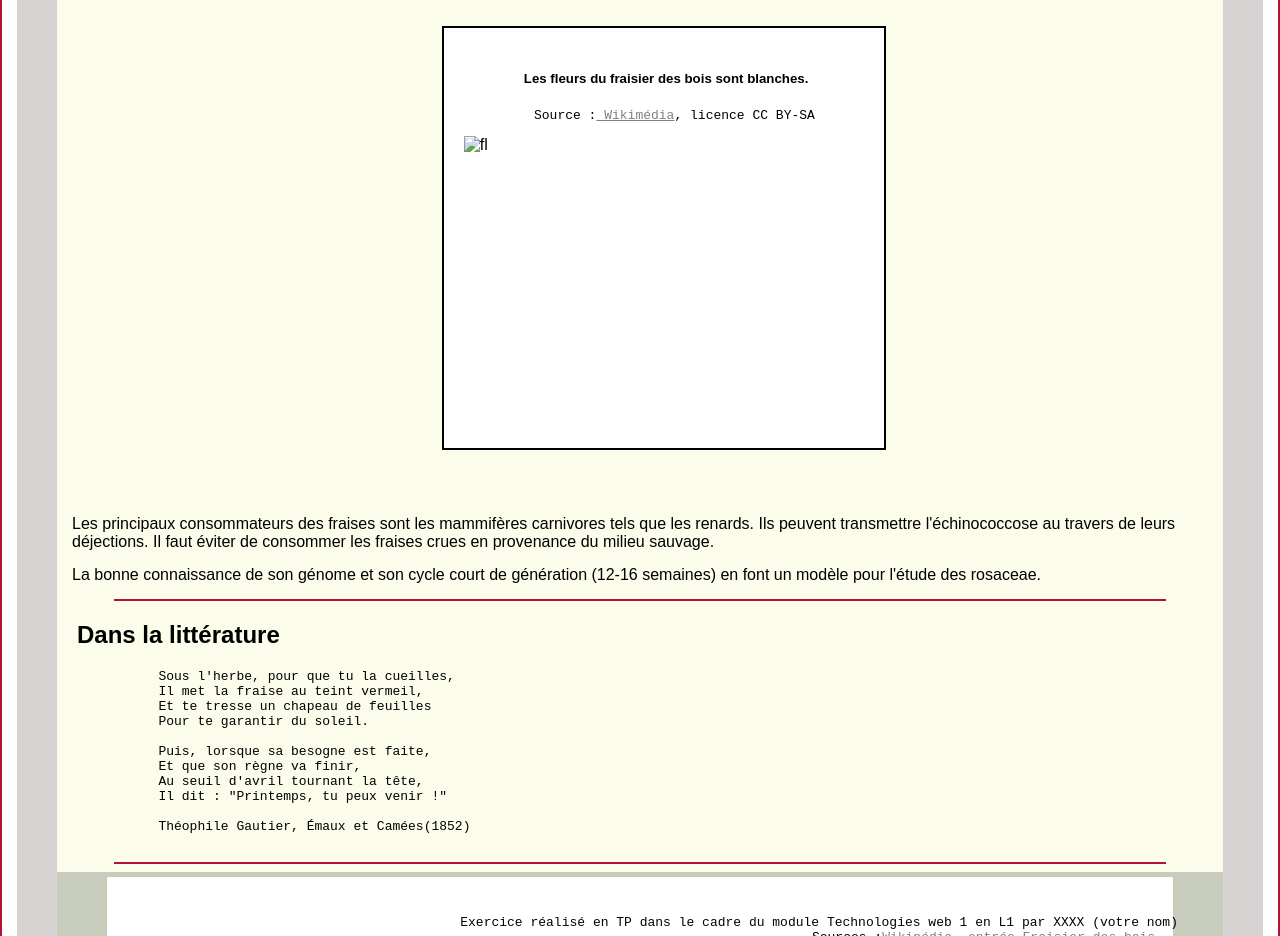
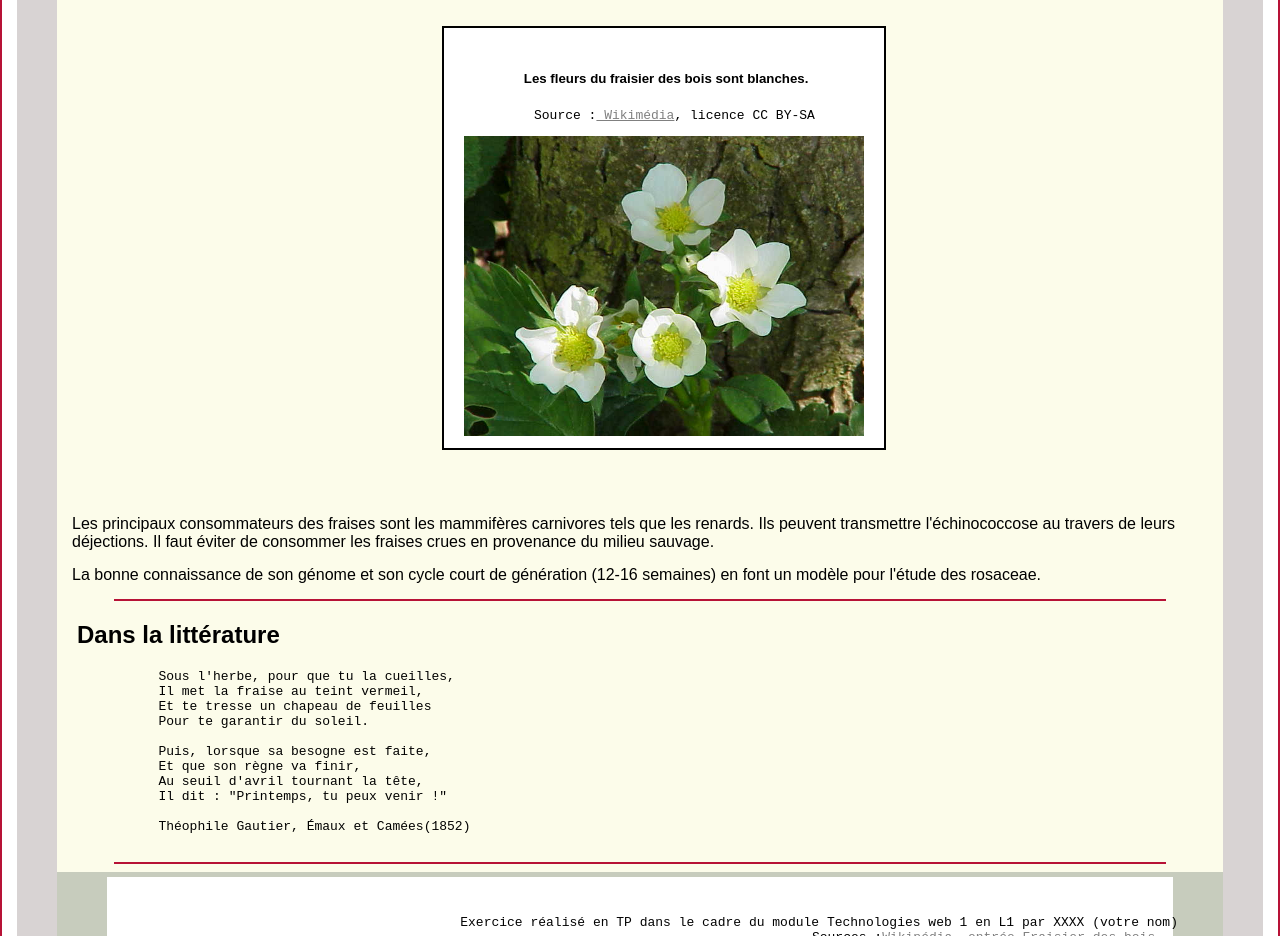
Before and after one commit to reffai/page_web, a plain HTML site: page index.html in a window 1280 px wide. Shown: the part 1180-2116 px from the top of the page. Drawn offline with Linux system fonts and the light colour scheme.

Commit message:
Update index.html

```diff
--- a/index.html
+++ b/index.html
@@ -43,7 +43,7 @@
         <div id="boite2">
             <h5>Les fleurs du fraisier des bois sont blanches.</h5>
             <pre>         Source :<a href=" https://en.wikipedia.org/" class="grii"> Wikimédia</a>, licence CC BY-SA</pre>
-            <img src="IMAGE/fleur.jpg" alt="fl"></div>
+            <img src="fleur.jpg" alt="fl"></div>
         </div>
         <p>Les principaux consommateurs des fraises sont les mammifères carnivores tels que les renards. Ils peuvent transmettre l'échinococcose au travers de leurs déjections. Il faut éviter de consommer les fraises crues en provenance du milieu sauvage.</p>
         <p>La bonne connaissance de son génome et son cycle court de génération (12-16 semaines) en font un modèle pour l'étude des rosaceae.</p>
```
